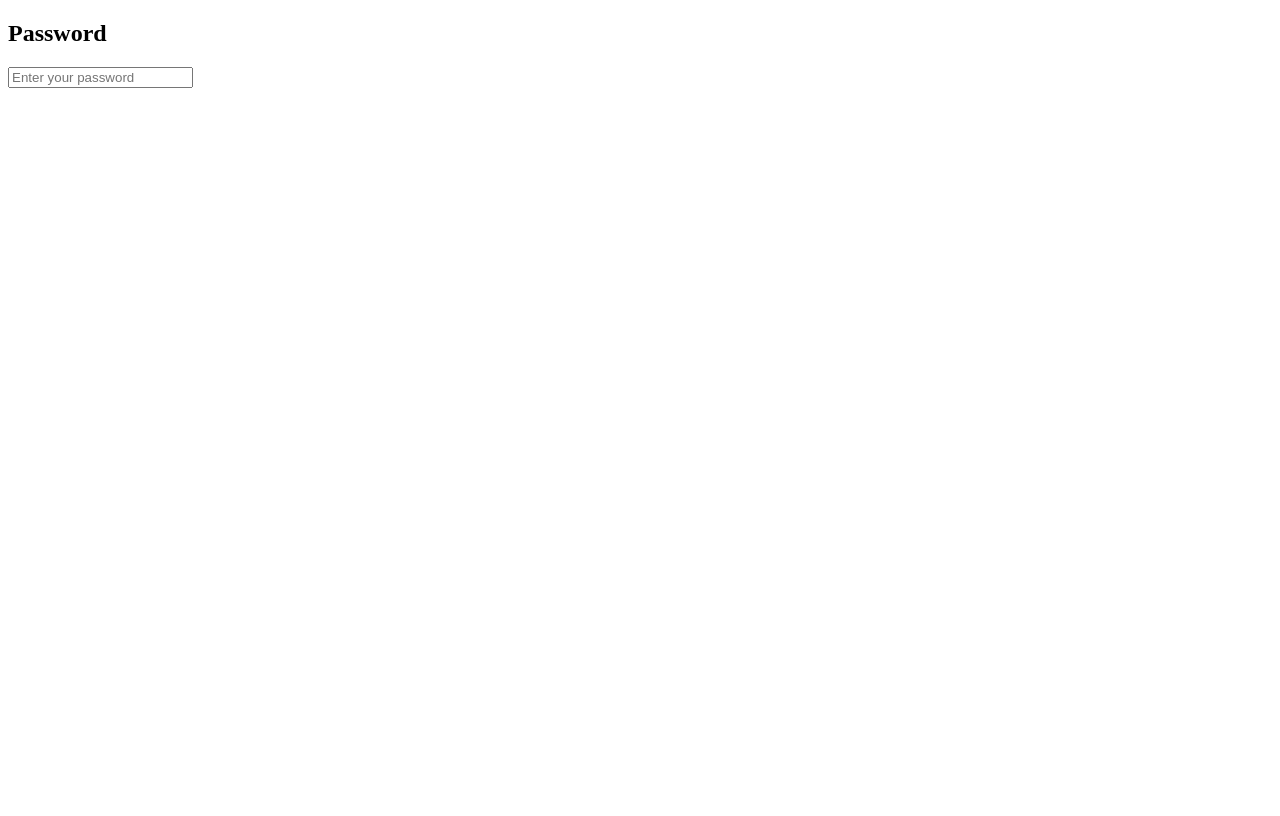
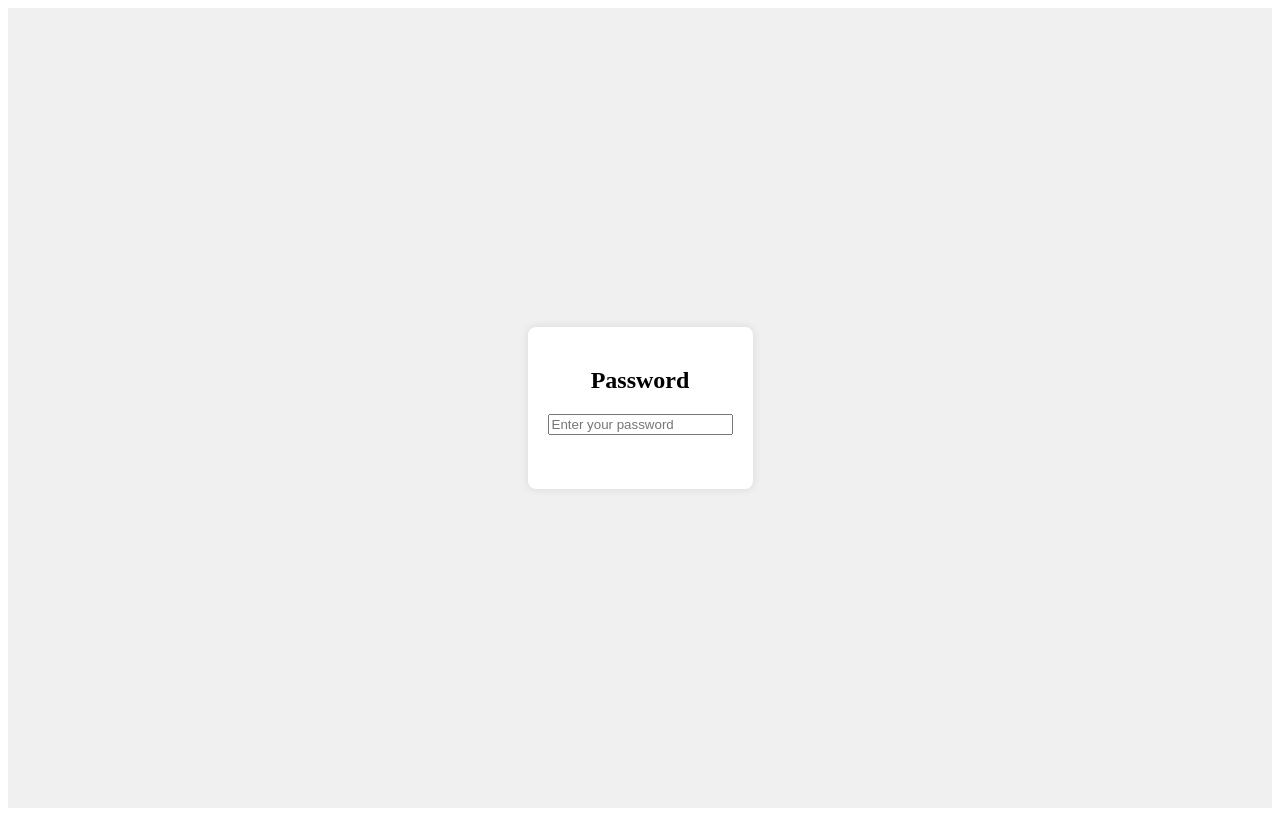
Before and after one commit to Harshit0119/password-detector, a plain HTML site: page index.html in a window 1280 px wide. Drawn offline with Linux system fonts and the light colour scheme.

Commit message:
Initial commit for password detector logic

```diff
--- a/index.html
+++ b/index.html
@@ -4,12 +4,13 @@
     <meta charset="UTF-8">
     <meta name="viewport" content="width=device-width, initial-scale=1.0">
     <title>Password Detector</title>
+    <link rel="stylesheet" href="style.css">
 </head>
 <body>
     <div class="container">
         <div class="box">
             <h2>Password </h2>
-            <input type="text" id="inputtext" placeholder="Enter your password"><br><br>
+            <input type="password" id="inputtext" placeholder="Enter your password"><br><br>
             <p id="counter"></p>
         </div>
     </div>
--- /dev/null
+++ b/style.css
@@ -0,0 +1,14 @@
+.container{
+    display: flex;
+    justify-content: center;
+    align-items: center;
+    height: 100vh;
+    background-color: #f0f0f0;
+}
+.box{
+    background-color: white;
+    padding: 20px;
+    border-radius: 8px;
+    box-shadow: 0 0 10px rgba(0, 0, 0, 0.1);
+    text-align: center;
+}
```
